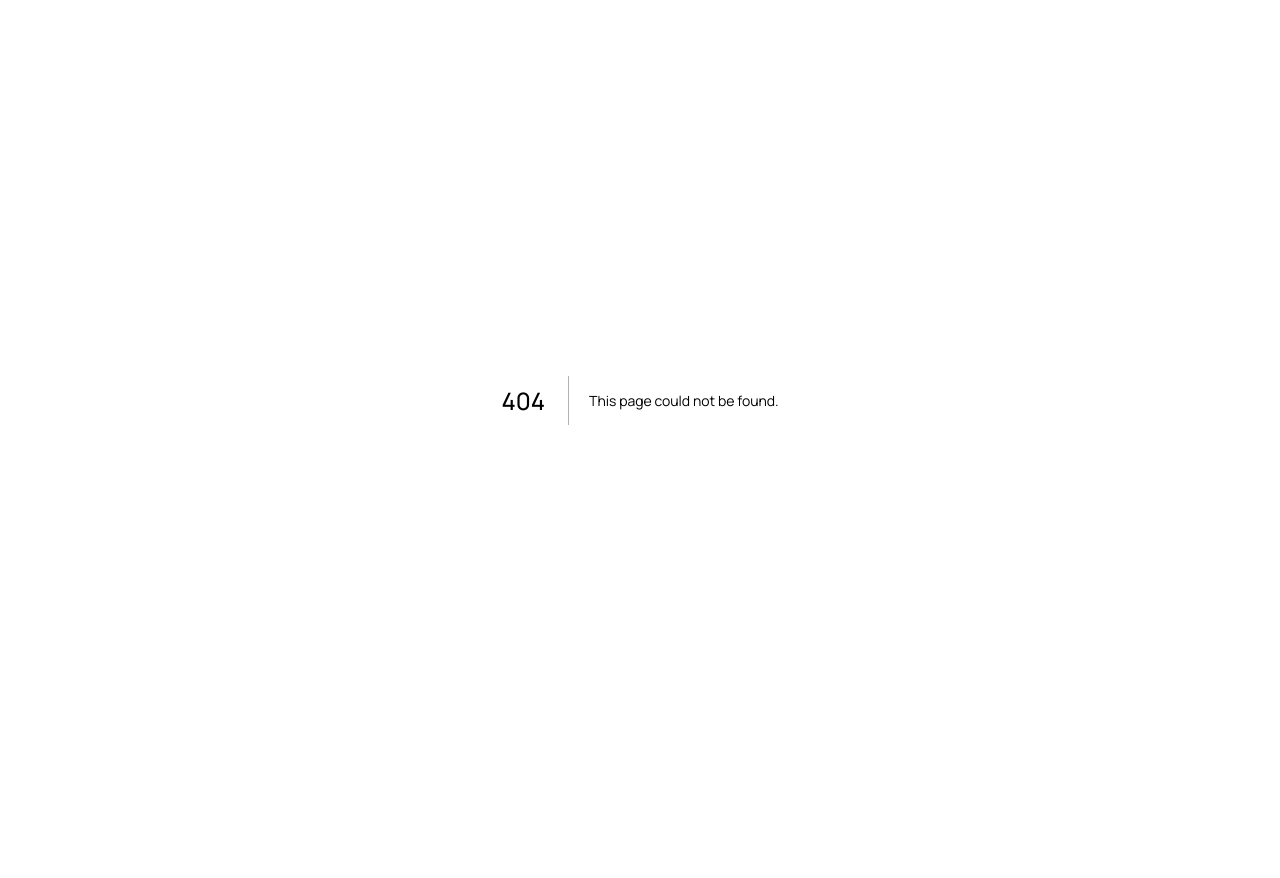
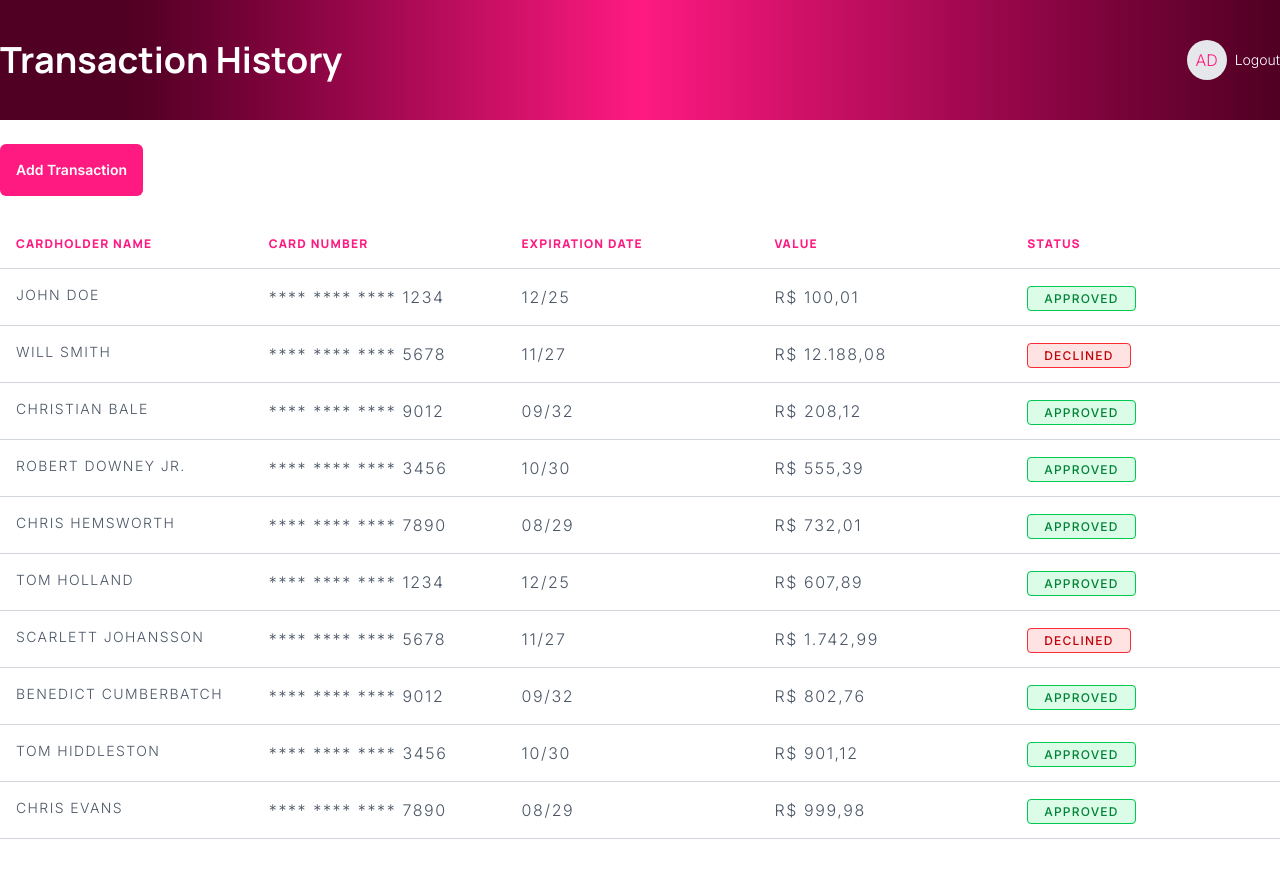
Before and after one commit to marcotulioteles/frontend-challenge-cali, a Next.js app: page /transactions in a window 1280 px wide. Before the commit this address had no page. Before the commit the page ends 800 px from the top, so only its background shows below. Built offline with nearby package versions, Linux system fonts and the light colour scheme.

Commit message:
:sparkles: implements UI for transactions page

```diff
--- a/app/globals.css
+++ b/app/globals.css
@@ -24,7 +24,7 @@
 
 @layer components {
     .primary-btn {
-        @apply bg-primary-400 text-lg text-white px-2 py-4 rounded-md w-full hover:bg-primary-700 transition-all duration-500 hover:cursor-pointer;
+        @apply bg-primary-400 text-lg text-white px-2 py-4 rounded-md w-full hover:bg-primary-600 transition-all duration-500 hover:cursor-pointer;
     }
     .input-field {
         @apply text-base border-b font-normal border-gray-300 px-2 py-4 w-full focus:outline-none focus:border-primary-400 focus:border-b-2;
--- a/app/login/page.tsx
+++ b/app/login/page.tsx
@@ -1,3 +1,5 @@
+import Link from "next/link";
+
 export default async function Page() {
     return (
         <main className="grid min-h-screen bg-gradient-to-br from-primary-900 from-5% via-primary-400 via-60% to-primary-900 to-100%">
@@ -33,12 +35,12 @@ export default async function Page() {
                         <div>
                             <p className="text-sm text-gray-600">
                                 Don't have an account?{" "}
-                                <a
-                                    href="#"
+                                <Link
+                                    href="/register"
                                     className="text-primary-400 hover:font-medium"
                                 >
                                     Sign up
-                                </a>
+                                </Link>
                             </p>
                         </div>
                     </div>
--- a/app/register/page.tsx
+++ b/app/register/page.tsx
@@ -1,9 +1,53 @@
+import Link from "next/link";
+
 export default async function Page() {
     return (
         <main className="grid w-full min-h-screen bg-gradient-to-br from-primary-900 from-5% via-primary-400 via-60% to-primary-900 to-100% text-center">
-            <span className="text-2xl text-white mb-2 self-center">
-                Register
-            </span>
+            <form className="bg-white p-8 rounded-xl shadow-2xl h-fit w-full m-auto md:max-w-sm space-y-6">
+                <h1 className="text-4xl font-bold mb-6 text-primary-400 mx-auto w-fit">
+                    Sign Up
+                </h1>
+                <div className="grid gap-6">
+                    <input
+                        className="input-field"
+                        type="text"
+                        placeholder="Full Name"
+                        required
+                    />
+                    <input
+                        className="input-field"
+                        type="email"
+                        placeholder="Email"
+                        required
+                    />
+                    <input
+                        className="input-field"
+                        type="password"
+                        placeholder="Password"
+                        required
+                    />
+                    <input
+                        className="input-field"
+                        type="password"
+                        placeholder="Confirm Password"
+                        required
+                    />
+                    <button className="primary-btn mt-6" type="submit">
+                        Sign Up
+                    </button>
+                    <div>
+                        <p className="text-sm text-gray-600">
+                            Already have an account?{" "}
+                            <Link
+                                href="/login"
+                                className="text-primary-400 hover:font-medium"
+                            >
+                                Login
+                            </Link>
+                        </p>
+                    </div>
+                </div>
+            </form>
         </main>
     );
 }
--- /dev/null
+++ b/app/transactions/page.tsx
@@ -0,0 +1,169 @@
+const transactions = [
+    {
+        id: "transaction-0001",
+        cardholderName: "John Doe",
+        cardNumber: "**** **** **** 1234",
+        expirationDate: "12/25",
+        value: 100.01,
+        status: "approved",
+    },
+    {
+        id: "transaction-0002",
+        cardholderName: "Will Smith",
+        cardNumber: "**** **** **** 5678",
+        expirationDate: "11/27",
+        value: 12188.08,
+        status: "declined",
+    },
+    {
+        id: "transaction-0003",
+        cardholderName: "Christian Bale",
+        cardNumber: "**** **** **** 9012",
+        expirationDate: "09/32",
+        value: 208.12,
+        status: "approved",
+    },
+    {
+        id: "transaction-0004",
+        cardholderName: "Robert Downey Jr.",
+        cardNumber: "**** **** **** 3456",
+        expirationDate: "10/30",
+        value: 555.39,
+        status: "approved",
+    },
+    {
+        id: "transaction-0005",
+        cardholderName: "Chris Hemsworth",
+        cardNumber: "**** **** **** 7890",
+        expirationDate: "08/29",
+        value: 732.01,
+        status: "approved",
+    },
+    {
+        id: "transaction-0006",
+        cardholderName: "Tom Holland",
+        cardNumber: "**** **** **** 1234",
+        expirationDate: "12/25",
+        value: 607.89,
+        status: "approved",
+    },
+    {
+        id: "transaction-0007",
+        cardholderName: "Scarlett Johansson",
+        cardNumber: "**** **** **** 5678",
+        expirationDate: "11/27",
+        value: 1742.99,
+        status: "declined",
+    },
+    {
+        id: "transaction-0008",
+        cardholderName: "Benedict Cumberbatch",
+        cardNumber: "**** **** **** 9012",
+        expirationDate: "09/32",
+        value: 802.76,
+        status: "approved",
+    },
+    {
+        id: "transaction-0009",
+        cardholderName: "Tom Hiddleston",
+        cardNumber: "**** **** **** 3456",
+        expirationDate: "10/30",
+        value: 901.12,
+        status: "approved",
+    },
+    {
+        id: "transaction-0010",
+        cardholderName: "Chris Evans",
+        cardNumber: "**** **** **** 7890",
+        expirationDate: "08/29",
+        value: 999.98,
+        status: "approved",
+    },
+];
+
+export default async function Page() {
+    return (
+        <main className="flex flex-col items-center min-h-screen w-full">
+            <header className="flex items-center w-full bg-gradient-to-r from-primary-800 from-10% via-primary-400 via-50% to-primary-800 to-100%">
+                <div className="grid xl:grid-cols-2 gap-4 w-full max-w-7xl mx-auto py-10 px-6 xl:px-0 items-center justify-center xl:justify-start">
+                    <h1 className="font-title text-2xl xl:text-4xl text-white font-light">
+                        Transaction History
+                    </h1>
+                    <div className="flex items-center gap-2 justify-self-center xl:justify-self-end">
+                        <div className="w-10 h-10 flex items-center justify-center rounded-full font-light bg-gray-200 text-primary-400">
+                            AD
+                        </div>
+                        <button className="text-sm text-white" type="button">
+                            Logout
+                        </button>
+                    </div>
+                </div>
+            </header>
+            <div className="flex w-full max-w-7xl py-6 px-6 xl:px-0">
+                <button
+                    className="primary-btn md:w-fit px-4 text-sm font-semibold mx-auto xl:mx-0"
+                    type="button"
+                >
+                    Add Transaction
+                </button>
+            </div>
+            <div className="grid w-full max-w-7xl pb-10 px-6 xl:px-0">
+                <header className="hidden md:grid grid-cols-5 gap-4 w-full border-b border-gray-300 p-4 text-primary-400 uppercase text-xs font-extrabold font-title tracking-widest">
+                    <span>Cardholder Name</span>
+                    <span>Card Number</span>
+                    <span>Expiration Date</span>
+                    <span>Value</span>
+                    <span>Status</span>
+                </header>
+                {transactions.map((transaction) => (
+                    <div
+                        key={transaction.id}
+                        className="grid md:grid-cols-5 gap-4 w-full border-b border-gray-300 p-4 hover:bg-primary-50/50 transition-all duration-300 hover:border-b-primary-400 text-gray-600"
+                    >
+                        <span className="text-sm uppercase tracking-widest">
+                            <strong className="font-light text-xs text-gray-500 block md:hidden normal-case">
+                                Cardholder Name
+                            </strong>
+                            {transaction.cardholderName}
+                        </span>
+                        <span className="tracking-widest">
+                            <strong className="font-light text-xs text-gray-500 block md:hidden">
+                                Card Number
+                            </strong>
+                            {transaction.cardNumber}
+                        </span>
+                        <span className="tracking-widest">
+                            <strong className="font-light text-xs text-gray-500 block md:hidden">
+                                Expiration Date
+                            </strong>
+                            {transaction.expirationDate}
+                        </span>
+                        <span className="text-base tracking-widest">
+                            <strong className="font-light text-xs text-gray-500 block md:hidden">
+                                Value
+                            </strong>
+                            {new Intl.NumberFormat("pt-BR", {
+                                style: "currency",
+                                currency: "BRL",
+                            }).format(transaction.value)}
+                        </span>
+                        <div>
+                            <span className="font-light text-xs text-gray-500 mb-2 block md:hidden tracking-widest">
+                                Status
+                            </span>
+                            <span
+                                className={`w-fit text-xs rounded font-medium px-4 py-1 border uppercase tracking-widest ${
+                                    transaction.status === "approved"
+                                        ? "border-green-500 text-green-700 bg-green-100"
+                                        : "border-red-500 text-red-700 bg-red-100"
+                                }`}
+                            >
+                                {transaction.status}
+                            </span>
+                        </div>
+                    </div>
+                ))}
+            </div>
+        </main>
+    );
+}
```
